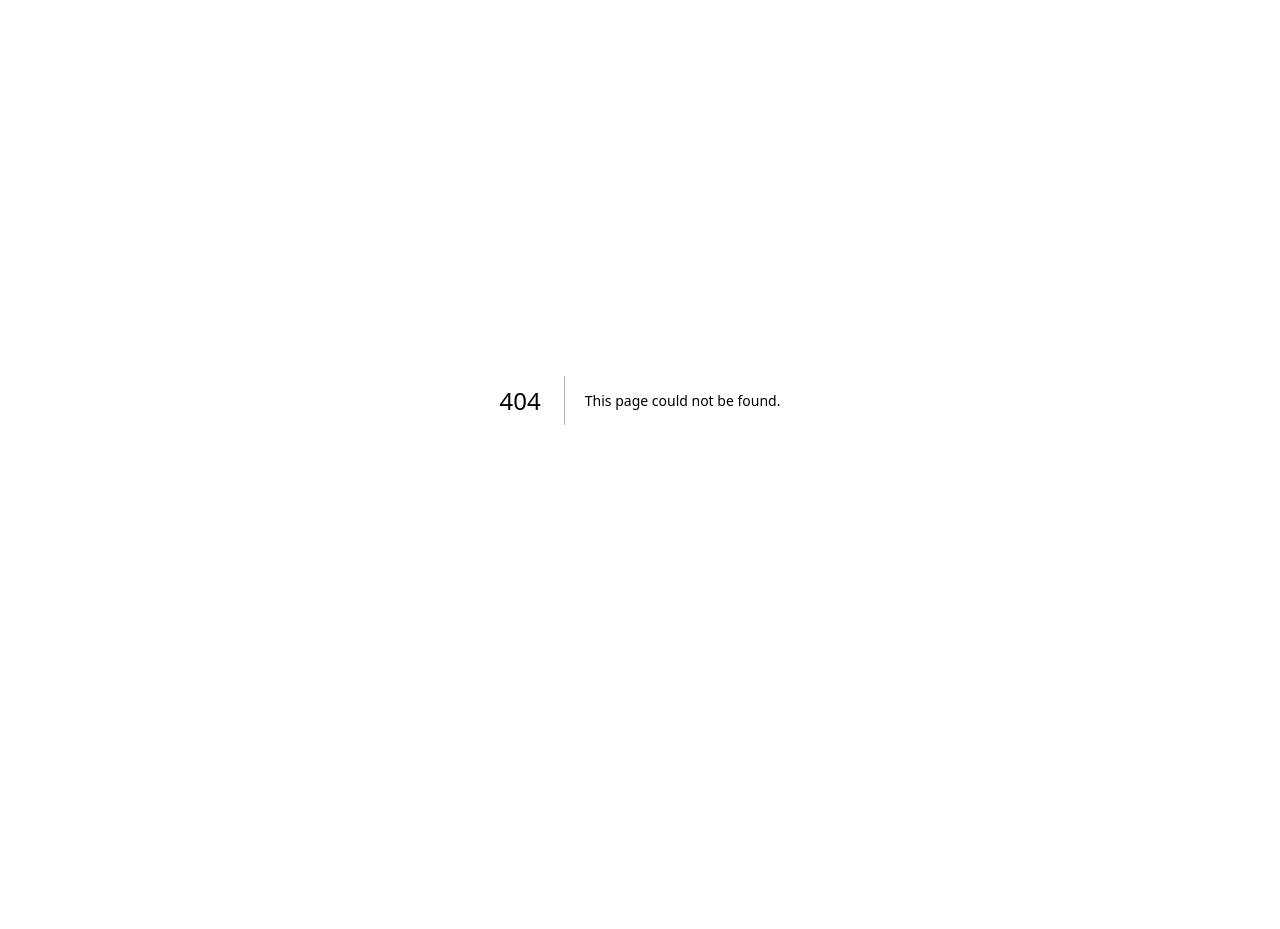
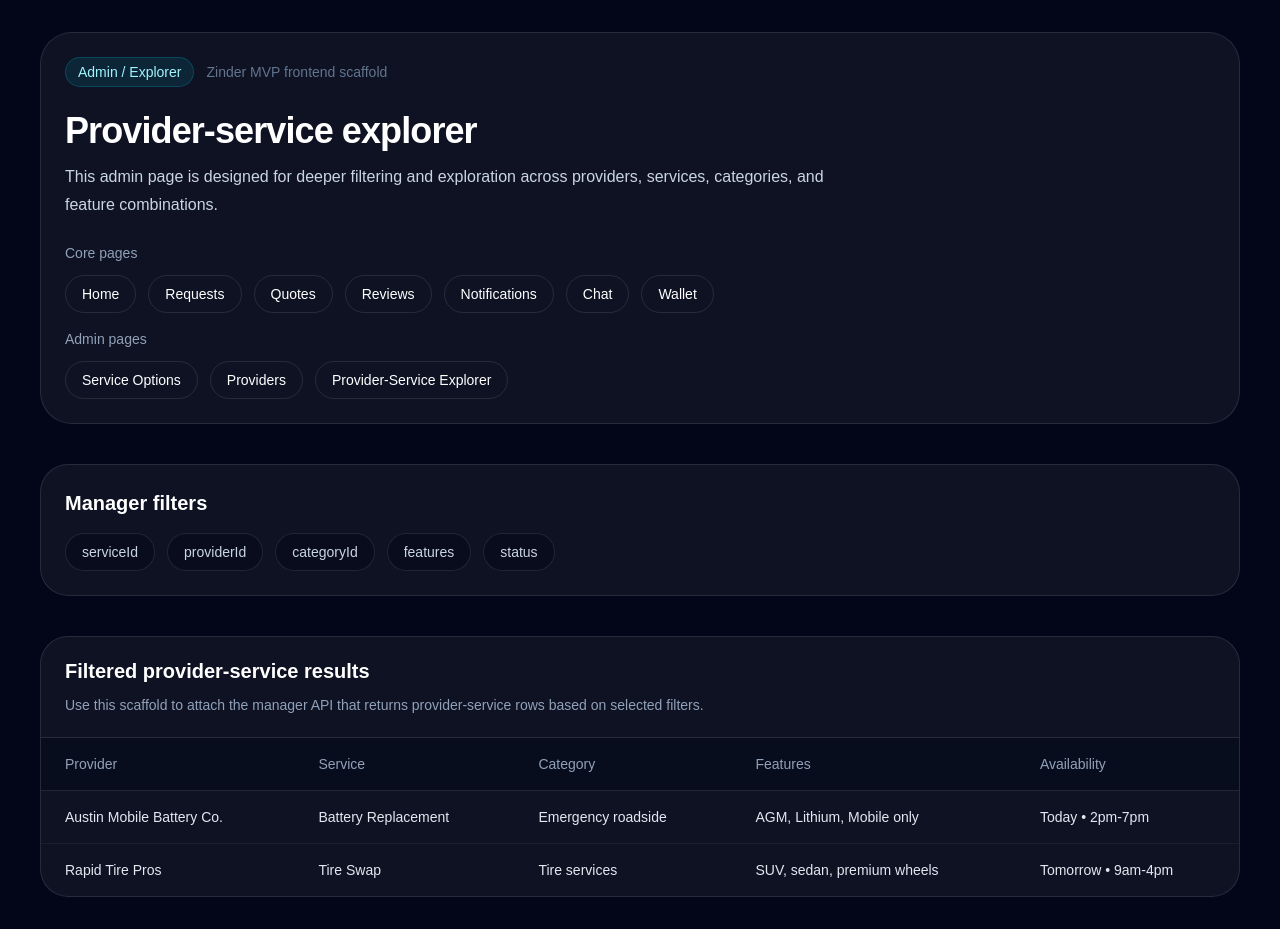
Before and after one commit to alcho22/zinder-mvp, a Next.js app: page /admin/provider-services in a window 1280 px wide. Before the commit this address had no page. Before the commit the page ends 800 px from the top, so only its background shows below. Built offline with nearby package versions, Linux system fonts and the light colour scheme.

Commit message:
Update src/app/admin/provider-services/page.tsx

```diff
--- /dev/null
+++ b/src/app/admin/provider-services/page.tsx
@@ -0,0 +1,53 @@
+import { AppShell } from "@/components/app-shell";
+import { FilterChipSection, ManagementTable } from "@/components/admin/management-sections";
+
+const filters = [
+  "serviceId",
+  "providerId",
+  "categoryId",
+  "features",
+  "status",
+];
+
+const columns = [
+  { key: "provider", label: "Provider" },
+  { key: "service", label: "Service" },
+  { key: "category", label: "Category" },
+  { key: "features", label: "Features" },
+  { key: "availability", label: "Availability" },
+];
+
+const rows = [
+  {
+    provider: "Austin Mobile Battery Co.",
+    service: "Battery Replacement",
+    category: "Emergency roadside",
+    features: "AGM, Lithium, Mobile only",
+    availability: "Today • 2pm-7pm",
+  },
+  {
+    provider: "Rapid Tire Pros",
+    service: "Tire Swap",
+    category: "Tire services",
+    features: "SUV, sedan, premium wheels",
+    availability: "Tomorrow • 9am-4pm",
+  },
+];
+
+export default function AdminProviderServicesPage() {
+  return (
+    <AppShell
+      eyebrow="Admin / Explorer"
+      title="Provider-service explorer"
+      description="This admin page is designed for deeper filtering and exploration across providers, services, categories, and feature combinations."
+    >
+      <FilterChipSection title="Manager filters" filters={filters} />
+      <ManagementTable
+        title="Filtered provider-service results"
+        description="Use this scaffold to attach the manager API that returns provider-service rows based on selected filters."
+        columns={columns}
+        rows={rows}
+      />
+    </AppShell>
+  );
+}
```
